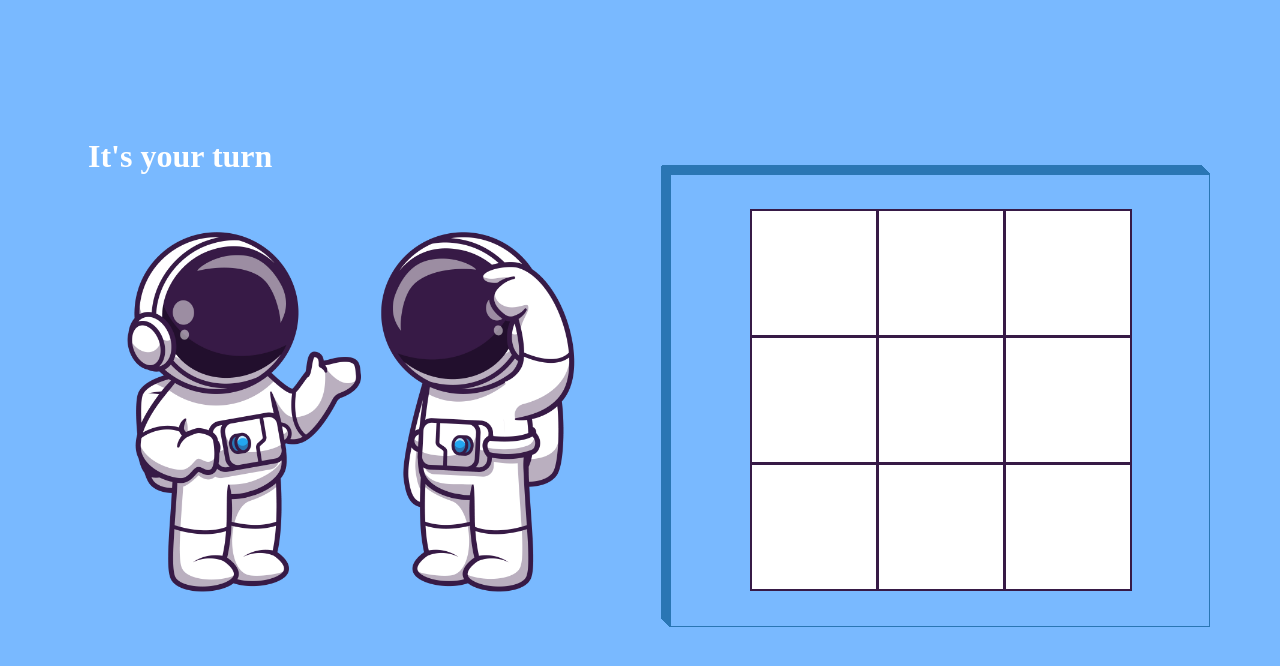
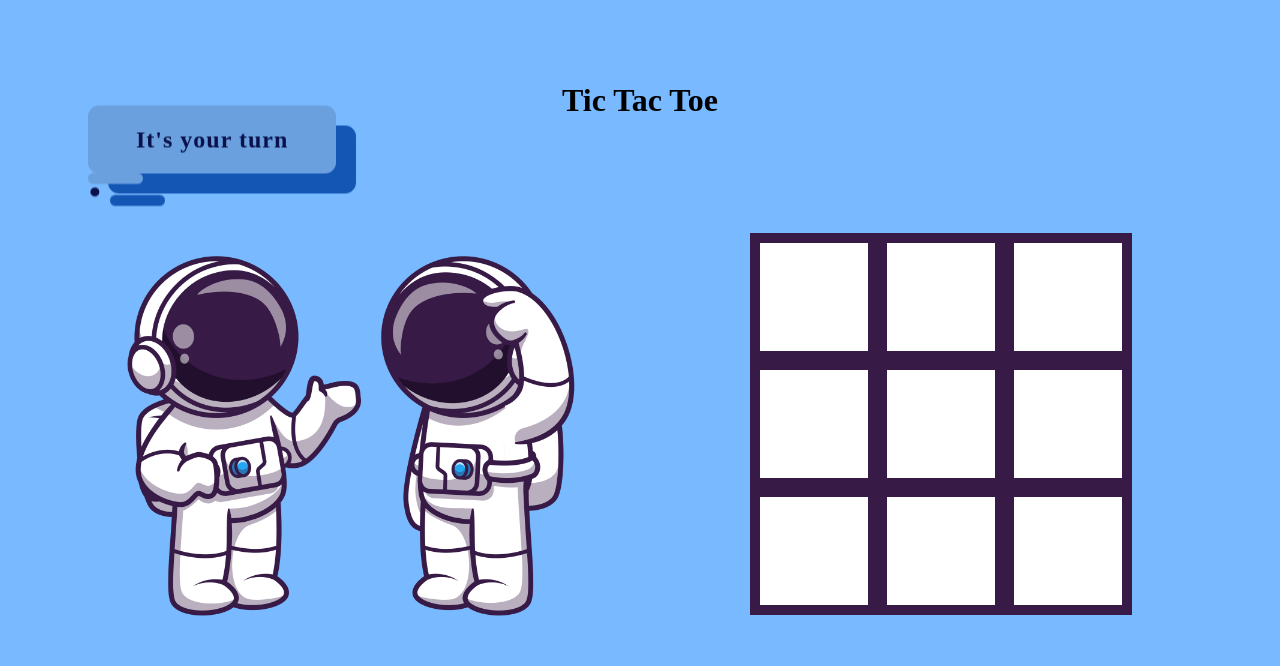
Before and after one commit to catherineisonline/tic-tac-toe, a React app: page / in a window 1280 px wide. Built offline with nearby package versions, Linux system fonts and the light colour scheme; a web font is replaced by a local one.

Commit message:
updated board

```diff
--- a/src/index.css
+++ b/src/index.css
@@ -1,3 +1,9 @@
+@import url("https://fonts.googleapis.com/css2?family=Seymour+One&display=swap");
+
+:root {
+  --game-font: "Seymour One", sans-serif;
+}
+
 *,
 *::before,
 *::after {
@@ -63,6 +69,7 @@ h6 {
 }
 
 main {
+  position: relative;
   height: 100%;
   background-color: rgba(121, 185, 255, 255);
   display: flex;
@@ -78,35 +85,16 @@ main {
   width: 100%;
 } */
 .game-board {
-  box-shadow: -2px 10px 24px -11px rgba(0, 0, 0, 0.62);
-  -webkit-box-shadow: -2px 10px 24px -11px rgba(0, 0, 0, 0.62);
-  -moz-box-shadow: -2px 10px 24px -11px rgba(0, 0, 0, 0.62);
   position: relative;
   display: flex;
   flex-direction: column;
   align-items: center;
-  padding: 35px;
-  /* padding-top: 5rem; */
-  margin: 30px;
-  /* width: 350px; */
-  /* Font Styling */
+  padding: 25px;
   font-size: 30px;
   font-weight: bold;
   color: #fff;
-  /* -webkit-transition: margin-bottom 0.3s ease, box-shadow 0.3s ease;
-  -moz-transition: margin-bottom 0.3s ease, box-shadow 0.3s ease;
-  transition: margin-bottom 0.3s ease, box-shadow 0.3s ease; */
-
-  background: #1abc9c;
-  border: solid 1px #16a085;
   transition: margin-top 0.3s ease, margin-left 0.3s ease, box-shadow 0.3s ease;
   background: rgba(121, 185, 255, 255);
-  border: solid 1px #2a76b4;
-
-  box-shadow: -1px -0px 0px #2a76b4, -0px -1px 0px #2a76b4, -2px -1px 0px #2a76b4, -1px -2px 0px #2a76b4,
-    -3px -2px 0px #2a76b4, -2px -3px 0px #2a76b4, -4px -3px 0px #2a76b4, -3px -4px 0px #2a76b4, -5px -4px 0px #2a76b4,
-    -4px -5px 0px #2a76b4, -6px -5px 0px #2a76b4, -5px -6px 0px #2a76b4, -7px -6px 0px #2a76b4, -6px -7px 0px #2a76b4,
-    -8px -7px 0px #2a76b4, -7px -8px 0px #2a76b4, -9px -8px 0px #2a76b4, -8px -9px 0px #2a76b4;
 }
 
 .status {
@@ -115,9 +103,10 @@ main {
 
 .square {
   background: #ffffff;
-  border: 2px solid #371a46;
+  border: 10px solid #371a46;
+  cursor: pointer;
   float: left;
-  font-size: 24px;
+  font-size: 4rem;
   font-weight: bold;
   line-height: 34px;
   height: 8rem;
@@ -126,6 +115,8 @@ main {
   padding: 0;
   text-align: center;
   width: 8rem;
+  color: #371a46;
+  font-family: var(--game-font);
 }
 
 .square:focus {
@@ -133,7 +124,7 @@ main {
 }
 
 .kbd-navigation .square:focus {
-  background: #ddd;
+  background-color: #ddd;
 }
 
 .game {
@@ -148,9 +139,6 @@ main {
 .game img {
   width: 100%;
   position: relative;
-  /* max-width: 20rem; */
-  /* max-height: 20rem;
-  height: auto; */
   object-fit: contain;
 }
 
@@ -158,14 +146,6 @@ main {
   position: absolute;
 }
 
-.player-x,
-.player-o {
-  position: absolute;
-  color: white;
-  z-index: 999;
-  font-size: 2rem;
-  margin-top: 2rem;
-}
 .player-x {
   margin-left: 3rem;
 }
@@ -173,3 +153,101 @@ main {
 .player-o {
   margin-left: 25rem;
 }
+
+.player-x,
+.player-o {
+  position: absolute;
+  z-index: 999;
+  transform: translatey(0px);
+  -webkit-animation: float 5s ease-in-out infinite;
+  animation: float 5s ease-in-out infinite;
+  mix-blend-mode: multiply;
+  text-align: center;
+  letter-spacing: 1px;
+  color: rgb(18, 22, 75);
+  padding: 1rem 3rem;
+  border-radius: 11px;
+  width: max-content;
+  /* position: relative; */
+  box-shadow: 20px 20px#2a76b4;
+  font-size: 1.5rem;
+  background-color: #ddd;
+}
+
+.player-x:after,
+.player-o:after {
+  z-index: 999;
+  transform: translatey(0px);
+  -webkit-animation: float2 5s ease-in-out infinite;
+  animation: float2 5s ease-in-out infinite;
+  content: ".";
+  text-align: left;
+  font-size: 55px;
+  width: 55px;
+  height: 11px;
+  line-height: 30px;
+  border-radius: 11px;
+  background-color: #ddd;
+  position: absolute;
+  display: block;
+  bottom: -30px;
+  left: 0;
+  box-shadow: 22px 22px #2a76b4;
+  z-index: -2;
+}
+
+@-webkit-keyframes float {
+  0% {
+    transform: translatey(0px);
+  }
+  50% {
+    transform: translatey(-20px);
+  }
+  100% {
+    transform: translatey(0px);
+  }
+}
+
+@keyframes float {
+  0% {
+    transform: translatey(0px);
+  }
+  50% {
+    transform: translatey(-20px);
+  }
+  100% {
+    transform: translatey(0px);
+  }
+}
+@-webkit-keyframes float2 {
+  0% {
+    line-height: 30px;
+    transform: translatey(0px);
+  }
+  55% {
+    transform: translatey(-20px);
+  }
+  60% {
+    line-height: 10px;
+  }
+  100% {
+    line-height: 30px;
+    transform: translatey(0px);
+  }
+}
+@keyframes float2 {
+  0% {
+    line-height: 30px;
+    transform: translatey(0px);
+  }
+  55% {
+    transform: translatey(-20px);
+  }
+  60% {
+    line-height: 10px;
+  }
+  100% {
+    line-height: 30px;
+    transform: translatey(0px);
+  }
+}
--- a/src/index.js
+++ b/src/index.js
@@ -56,6 +56,9 @@ class Game extends React.Component {
       status = 'Next player: ' + (this.state.xIsNext ? 'X' : 'O')
     }
     return (
+      <>
+        <h1>Tic Tac Toe</h1>
+
         <section className="game">
           <section className="game-information">
             {this.state.xIsNext && !winner ? (
@@ -70,8 +73,12 @@ class Game extends React.Component {
             <img src={Friends} alt="" />
           </section>
 
-        <Board squares={current.squares} onClick={(i) => this.handleClick(i)} />
+          <Board
+            squares={current.squares}
+            onClick={(i) => this.handleClick(i)}
+          />
         </section>
+      </>
     )
   }
 }
```
Lines whose indentation alone changed are shown as unchanged.
